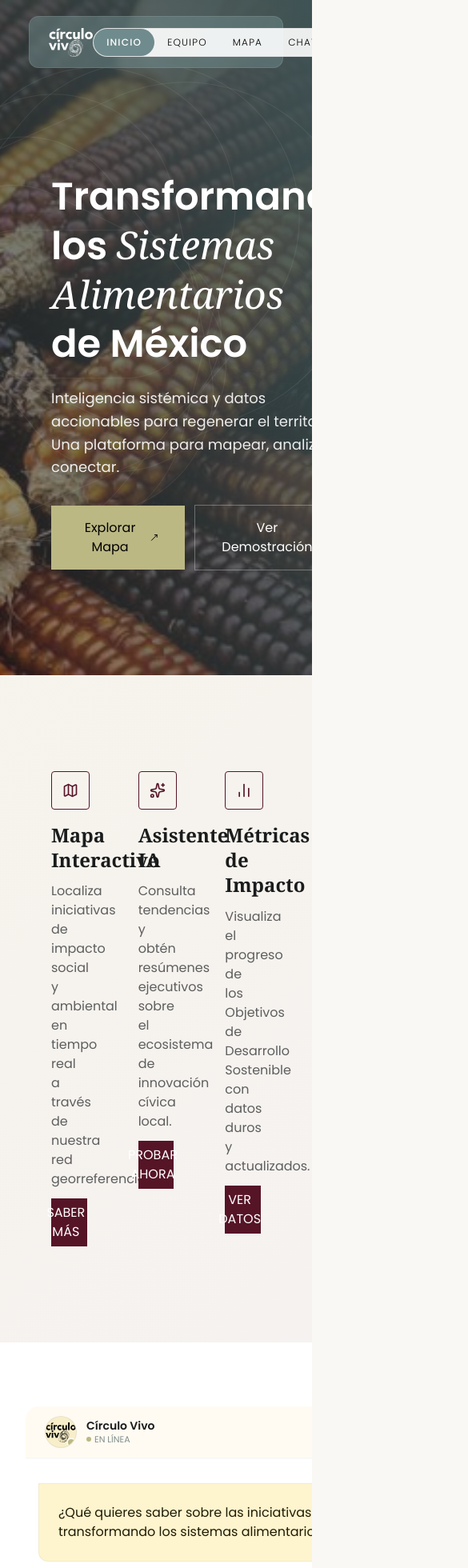
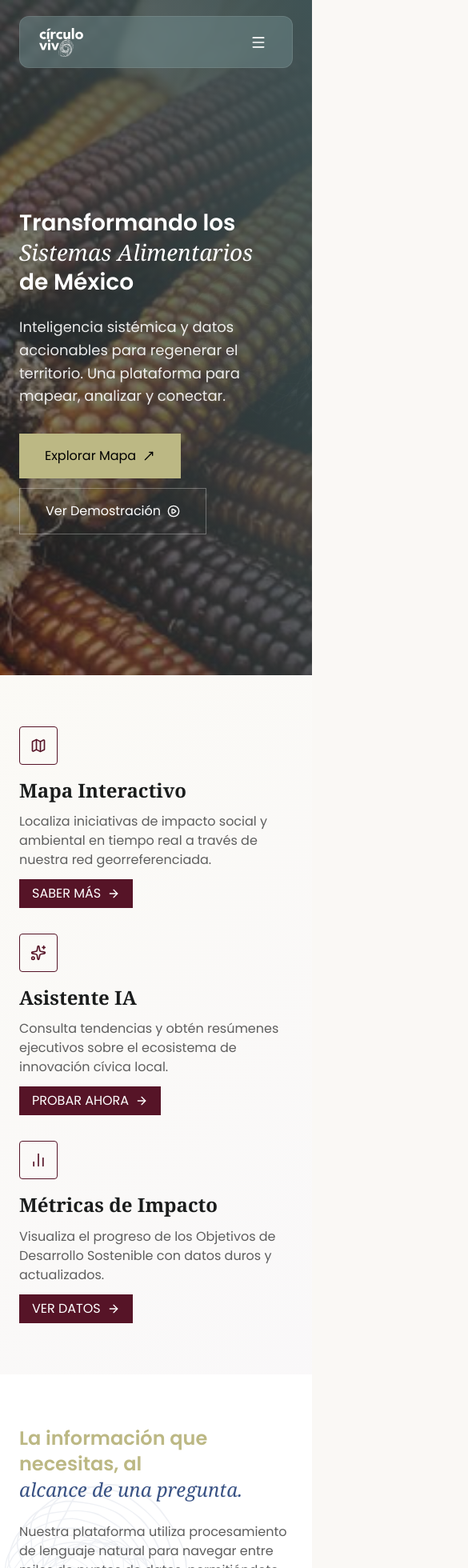
Before and after one commit to CentroFuturoCiudades/circulo_vivo_web, a Next.js app: page / in a window 390 px wide. Shown: the top 1960 px of the page at 80% size, 585 px wide, since content can reach past the window. Built offline with nearby package versions, Linux system fonts and the light colour scheme.

Commit message:
feat: enhance layout and responsiveness of HeroSection, NavBar, and Footer components

```diff
--- a/src/app/page.tsx
+++ b/src/app/page.tsx
@@ -88,7 +88,7 @@ function HeroSection() {
 
             {/* Decorative sphere rings */}
             <div
-                className="absolute pointer-events-none select-none"
+                className="absolute pointer-events-none select-none hidden lg:block"
                 style={{ right: -80, top: 0, width: 760, height: 760 }}
             >
                 {[320, 390, 460, 530, 600, 670, 740].map((size, i) => (
@@ -107,7 +107,7 @@ function HeroSection() {
             </div>
 
             {/* NavBar */}
-            <div className="relative z-20 px-9 pt-5">
+            <div className="relative z-20 px-6 md:px-9 pt-5">
                 <NavBar
                     links={NAV_LINKS}
                     logoColor="#ffffff"
@@ -125,22 +125,17 @@ function HeroSection() {
 
             {/* Hero content */}
             <div
-                className="relative z-10 flex-1 mx-auto w-full max-w-[1280px] px-16 flex items-center justify-between"
-                style={{ paddingTop: 80, paddingBottom: 80, gap: 80 }}
+                className="relative z-10 flex-1 w-full px-6 md:px-9 flex flex-col lg:flex-row items-center justify-center lg:justify-between gap-10 lg:gap-20 py-16 lg:py-[80px]"
             >
                 {/* Left column */}
                 <motion.div
                     initial={{ opacity: 0, x: -24 }}
                     animate={{ opacity: 1, x: 0 }}
                     transition={{ duration: 0.75, ease: "easeOut", delay: 0.1 }}
-                    className="flex flex-col gap-6 max-w-[540px]"
+                    className="flex flex-col gap-6 w-full"
                 >
                     <h1
-                        className="font-sans font-semibold text-white"
-                        style={{
-                            fontSize: 48,
-                            lineHeight: "60px",
-                        }}
+                        className="font-sans font-semibold text-white text-[28px] leading-[36px] md:text-[36px] md:leading-[46px] lg:text-[48px] lg:leading-[60px]"
                     >
                         Transformando los{" "}
                         <span
@@ -160,7 +155,7 @@ function HeroSection() {
                         regenerar el territorio. Una plataforma para mapear,
                         analizar y conectar.
                     </p>
-                    <div className="flex items-center gap-3 pt-2">
+                    <div className="flex flex-wrap items-center gap-3 pt-2">
                         <motion.div
                             whileHover={{ scale: 1.03 }}
                             whileTap={{ scale: 0.97 }}
@@ -192,7 +187,7 @@ function HeroSection() {
 
                 {/* Right — floating stat cards */}
                 <div
-                    className="relative flex-shrink-0"
+                    className="relative flex-shrink-0 hidden lg:block"
                     style={{ width: 466, height: 390 }}
                 >
                     {/* Card navy */}
@@ -316,7 +311,7 @@ const FEATURES = [
 function FeatureCardsSection() {
     const router = useRouter();
     return (
-        <section className="relative w-full" style={{ padding: "120px 64px" }}>
+        <section className="relative w-full py-16 md:py-20 lg:py-[120px]">
             {/* Subtle bg gradient */}
             <div
                 className="absolute inset-0 pointer-events-none"
@@ -325,8 +320,8 @@ function FeatureCardsSection() {
                         "linear-gradient(135deg, rgba(222,212,176,0.12) 0%, rgba(209,198,207,0.12) 100%)",
                 }}
             />
-            <div className="relative mx-auto max-w-[1280px]">
-                <div className="grid grid-cols-3 gap-16">
+            <div className="relative px-6 md:px-9">
+                <div className="grid grid-cols-1 md:grid-cols-2 lg:grid-cols-3 gap-8 lg:gap-16">
                     {FEATURES.map((feature, i) => (
                         <FadeUp
                             key={feature.title}
@@ -363,7 +358,7 @@ function FeatureCardsSection() {
                                 variant="primary"
                                 iconRight={ArrowRight}
                                 onClick={() => router.push(feature.href)}
-                                className="normal-case tracking-normal font-normal text-base h-auto py-1.5 px-2"
+                                className="normal-case tracking-normal font-normal text-base h-auto py-1.5 px-4 w-fit"
                             >
                                 {feature.cta}
                             </Button>
@@ -645,42 +640,34 @@ function ChatbotHighlightSection() {
                 }}
             />
 
-            <div
-                className="relative mx-auto max-w-[1280px] flex items-start gap-0"
-                style={{ minHeight: 813 }}
-            >
-                {/* Left — chatbot preview */}
-                <FadeUp
-                    delay={0}
-                    className="flex items-center justify-center px-8 py-20 flex-shrink-0"
-                >
-                    <ChatbotMock />
+            <div className="relative px-6 md:px-9 flex flex-col lg:flex-row items-center justify-center gap-10 lg:gap-20 py-16 md:py-20 lg:py-[120px]">
+                {/* Col izquierda — mock, mismo patrón que Indicators */}
+                <FadeUp delay={0} className="hidden md:flex items-center justify-center lg:shrink-0">
+                    {/* Tablet: escala 0.67 */}
+                    <div className="md:block lg:hidden" style={{ width: 383, height: 437, overflow: "hidden" }}>
+                        <div style={{ transform: "scale(0.67)", transformOrigin: "top left", width: 572, height: 653 }}>
+                            <ChatbotMock />
+                        </div>
+                    </div>
+                    {/* Desktop: tamaño completo */}
+                    <div className="hidden lg:block">
+                        <ChatbotMock />
+                    </div>
                 </FadeUp>
 
-                {/* Right — text content */}
+                {/* Col derecha — texto */}
                 <div
-                    className="flex flex-col justify-center px-8 py-20"
+                    className="flex flex-col w-full lg:w-auto"
                     style={{ gap: 24 }}
                 >
                     <FadeUp delay={0.1}>
                         <h2
-                            className="font-sans font-semibold text-[#395284]"
-                            style={{
-                                fontSize: 38.67,
-                                maxWidth: 552,
-                                color: "#BCB884",
-                                lineHeight: "50.27px",
-                            }}
+                            className="font-sans font-semibold text-[#BCB884] text-[24px] leading-[32px] md:text-[32px] md:leading-[42px] lg:text-[38.67px] lg:leading-[50.27px] lg:max-w-[552px]"
                         >
                             La información que necesitas, al
                             <br />
                             <span
-                                className="font-serif font-medium italic"
-                                style={{
-                                    fontSize: 38.67,
-                                    color: "#395284",
-                                    lineHeight: "50.27px",
-                                }}
+                                className="font-serif font-medium italic text-[#395284] text-[24px] leading-[32px] md:text-[32px] md:leading-[42px] lg:text-[38.67px] lg:leading-[50.27px]"
                             >
                                 alcance de una pregunta.
                             </span>
@@ -754,8 +741,7 @@ function EcosystemMapSection() {
     const router = useRouter();
     return (
         <section
-            className="relative w-full overflow-hidden"
-            style={{ height: 640 }}
+            className="relative w-full overflow-hidden h-[480px] md:h-[560px] lg:h-[640px]"
         >
             <div
                 className="absolute inset-0 bg-cover bg-center bg-no-repeat"
@@ -776,30 +762,19 @@ function EcosystemMapSection() {
                     <motion.div
                         whileHover={{ scale: 1.01 }}
                         transition={{ type: "spring", stiffness: 200 }}
-                        className="relative overflow-hidden"
-                        style={{ width: 512, borderRadius: 8 }}
+                        className="relative overflow-hidden w-[calc(100vw-48px)] lg:w-[512px] rounded-[8px]"
                     >
                         {/* Crimson bg */}
                         <div className="absolute inset-0 bg-[#561427]" />
                         {/* Content */}
-                        <div className="relative z-10 p-12 flex flex-col items-center gap-2">
+                        <div className="relative z-10 p-6 md:p-8 lg:p-12 flex flex-col items-center gap-2">
                             <h2
-                                className="font-serif font-semibold text-white text-center"
-                                style={{
-                                    fontSize: 32,
-                                    lineHeight: "40px",
-                                    marginBottom: 12,
-                                }}
+                                className="font-serif font-semibold text-white text-center text-xl leading-7 lg:text-[32px] lg:leading-[40px] mb-3"
                             >
                                 Navega el ecosistema
                             </h2>
                             <p
-                                className="font-sans font-regular text-white text-center"
-                                style={{
-                                    fontSize: 16,
-                                    lineHeight: "24px",
-                                    paddingBottom: 40,
-                                }}
+                                className="font-sans font-regular text-white text-center text-sm lg:text-base pb-8 lg:pb-10"
                             >
                                 Visualiza la distribución geográfica de los
                                 esfuerzos ciudadanos y encuentra colaboradores
@@ -850,23 +825,18 @@ function IndicatorsDashboardSection() {
     const router = useRouter();
     const maxVal = Math.max(...CHART_DATA.map((d) => d.value));
     return (
-        <section className="w-full" style={{ padding: "120px 0" }}>
+        <section className="w-full py-16 md:py-20 lg:py-[120px]">
             <div
-                className="mx-auto flex items-center justify-center gap-20"
-                style={{ maxWidth: 1280, padding: "0 32px" }}
+                className="flex flex-col lg:flex-row items-center justify-center gap-10 lg:gap-20 px-6 md:px-9"
             >
                 {/* Left — text */}
                 <FadeUp
                     delay={0}
-                    className="flex flex-col gap-5 shrink-0 w-[379px]"
+                    className="flex flex-col gap-5 w-full lg:shrink-0 lg:w-[379px]"
                 >
                     <h2
-                        className="font-sans font-semibold text-[#1a1c1c]"
-                        style={{
-                            fontSize: 32,
-                            letterSpacing: "-0.32px",
-                            lineHeight: "40px",
-                        }}
+                        className="font-sans font-semibold text-[#1a1c1c] text-2xl lg:text-[32px] lg:leading-[40px]"
+                        style={{ letterSpacing: "-0.32px" }}
                     >
                         Visualiza lo{" "}
                         <em
@@ -898,17 +868,9 @@ function IndicatorsDashboardSection() {
                 {/* Right — chart card */}
                 <FadeUp delay={0.15}>
                     <div
-                        className="bg-white"
+                        className="bg-white w-full lg:w-[565px] flex flex-col gap-5 rounded-2xl border border-[#d1c6cf] p-5 lg:p-[25px]"
                         style={{
-                            width: 565,
-                            borderRadius: 16,
-                            border: "1px solid #d1c6cf",
-                            boxShadow:
-                                "0 1px 2.625px rgba(0,0,0,0.04), 0 2px 10.5px rgba(57,82,132,0.07)",
-                            padding: "25px 25px 20px 25px",
-                            display: "flex",
-                            flexDirection: "column",
-                            gap: 20,
+                            boxShadow: "0 1px 2.625px rgba(0,0,0,0.04), 0 2px 10.5px rgba(57,82,132,0.07)",
                         }}
                     >
                         {/* Chart header */}
@@ -1013,8 +975,7 @@ function ConversionBannerSection() {
     const router = useRouter();
     return (
         <section
-            className="relative overflow-hidden"
-            style={{ margin: "0 36px", padding: "60px 0" }}
+            className="relative overflow-hidden py-[60px] mx-6 md:mx-9 mb-12"
         >
             <div
                 className="absolute inset-0 bg-cover bg-center bg-no-repeat"
@@ -1027,18 +988,12 @@ function ConversionBannerSection() {
             />
 
             <div
-                className="relative z-10 mx-auto flex items-center justify-between"
-                style={{ maxWidth: 1216, padding: 80, gap: 329 }}
+                className="relative z-10 flex flex-col lg:flex-row items-start lg:items-center justify-between gap-8 lg:gap-0 px-6 md:px-9 py-10 md:py-16 lg:py-[80px]"
             >
                 <FadeUp delay={0} className="flex flex-col gap-2">
                     <h2
-                        className="font-sans font-semibold text-white"
-                        style={{
-                            fontSize: 32,
-                            letterSpacing: "-0.32px",
-                            lineHeight: 1.2,
-                            maxWidth: 544,
-                        }}
+                        className="font-sans font-semibold text-white text-2xl lg:text-[32px] max-w-full lg:max-w-[544px]"
+                        style={{ letterSpacing: "-0.32px", lineHeight: 1.2 }}
                     >
                         Únete a la red de transformación
                     </h2>
@@ -1069,7 +1024,7 @@ function ConversionBannerSection() {
 // ── PAGE ──────────────────────────────────────────────────────────────────────
 export default function HomePage() {
     return (
-        <main className="w-full">
+        <main className="w-full bg-white">
             <HeroSection />
             <FeatureCardsSection />
             <ChatbotHighlightSection />
--- a/src/components/molecules/NavBar/NavBar.tsx
+++ b/src/components/molecules/NavBar/NavBar.tsx
@@ -1,4 +1,6 @@
 "use client";
+import { useState } from "react";
+import { Menu, X } from "lucide-react";
 import { cn } from "@/lib/utils";
 import { CirculoVivoLogo } from "@/components/atoms/CirculoVivoLogo";
 
@@ -13,28 +15,16 @@ export interface NavBarProps {
   logo?: React.ReactNode;
   action?: React.ReactNode;
 
-  // ── Appearance — editable per-instance ────────────────
-  /** Hex for bar background. Default: #708b8d */
   bgColor?: string;
-  /** 0-100 opacity for bar background. Default: 50 */
   bgOpacity?: number;
-  /** Enable backdrop blur 3.5px. Default: true */
   blur?: boolean;
-  /** Hex for active pill bg. Default: #708b8d */
   activeLinkColor?: string;
-  /** 0-100 opacity for active pill bg. Default: 100 */
   activeLinkOpacity?: number;
-  /** Hex for active link text. Default: #ffffff */
   activeLinkTextColor?: string;
-  /** Hex for inactive link text. Default: #000000 */
   linkTextColor?: string;
-  /** Hex for nav pill container bg. Default: #ffffff */
   pillBgColor?: string;
-  /** CSS color for the default logo. Default: #000000 */
   logoColor?: string;
-  /** 0-100 opacity for nav pill container. Default: 90 */
   pillBgOpacity?: number;
-
   fixed?: boolean;
   className?: string;
 }
@@ -64,50 +54,45 @@ export function NavBar({
   fixed               = false,
   className,
 }: NavBarProps) {
+  const [open, setOpen] = useState(false);
+
+  const bgStyle = {
+    backgroundColor:      toRgba(bgColor, bgOpacity),
+    backdropFilter:       blur ? "blur(3.5px)" : undefined,
+    WebkitBackdropFilter: blur ? "blur(3.5px)" : undefined,
+  };
+
   return (
+    <div className="relative">
+      {/* ── Bar ── */}
       <nav
         className={cn(
-        // Design: width 1216, height 65, padding [6,24], cornerRadius 8
           "w-full h-[65px] flex items-center justify-between",
-        "px-6",              // horizontal padding: 24px
-        "rounded-lg",        // cornerRadius: 8
+          "px-6",
+          "rounded-lg",
           "border border-white/10",
           fixed && "fixed top-0 left-1/2 -translate-x-1/2 z-50 max-w-[1216px]",
           className
         )}
-      style={{
-        backgroundColor:     toRgba(bgColor, bgOpacity),
-        backdropFilter:      blur ? "blur(3.5px)" : undefined,
-        WebkitBackdropFilter:blur ? "blur(3.5px)" : undefined,
-      }}
+        style={bgStyle}
       >
-      {/* Logo — left */}
+        {/* Logo */}
         <div className="flex items-center flex-shrink-0">
           {logo ?? <CirculoVivoLogo color={logoColor} />}
         </div>
 
-      {/* Nav pill — center
-          Design measurement: NhGax height:36, width:452
-          Pill height = auto (driven by active item's py-[6px] + text 16px*1.5 + py-[6px] = 36px)
-          Inactive items: self-stretch to fill the 36px pill height
-      */}
+        {/* Nav pill — desktop only */}
         <div
-        className="flex items-center h-[36px] rounded-full border border-black/5"
+          className="hidden md:flex items-center h-[36px] rounded-full border border-black/5"
           style={{ backgroundColor: toRgba(pillBgColor, pillBgOpacity) }}
         >
-        {links.map((link) => {
-          if (link.active) {
-            return (
+          {links.map((link) =>
+            link.active ? (
               <a
                 key={link.href}
                 href={link.href}
                 aria-current="page"
-                className={cn(
-                  "flex items-center self-stretch rounded-full",
-                  "px-4",
-                  "font-sans font-medium text-[12px] tracking-[0.1em] uppercase leading-[1.333]",
-                  "whitespace-nowrap select-none"
-                )}
+                className="flex items-center self-stretch rounded-full px-4 font-sans font-medium text-[12px] tracking-[0.1em] uppercase leading-[1.333] whitespace-nowrap select-none"
                 style={{
                   backgroundColor: toRgba(activeLinkColor, activeLinkOpacity),
                   color: activeLinkTextColor,
@@ -115,33 +100,58 @@ export function NavBar({
               >
                 {link.label}
               </a>
-            );
-          }
-
-          return (
+            ) : (
               <a
                 key={link.href}
                 href={link.href}
-              className={cn(
-                // Inactive: self-stretch fills the 36px pill height
-                "flex items-center self-stretch",
-                "px-4",
-                "font-sans font-light text-[12px] tracking-[0.1em] uppercase leading-[1.333]",
-                "whitespace-nowrap select-none",
-                "hover:opacity-60 transition-opacity"
-              )}
+                className="flex items-center self-stretch px-4 font-sans font-light text-[12px] tracking-[0.1em] uppercase leading-[1.333] whitespace-nowrap select-none hover:opacity-60 transition-opacity"
                 style={{ color: linkTextColor }}
               >
                 {link.label}
               </a>
-          );
-        })}
+            )
+          )}
         </div>
 
-      {/* Action slot — right (design: width 76, height 37) */}
-      <div className="flex items-center justify-end flex-shrink-0 w-[76px]">
+        {/* Right: action + hamburger */}
+        <div className="flex items-center gap-3 flex-shrink-0 md:w-[76px] justify-end">
           {action}
+          {/* Hamburger — mobile only */}
+          <button
+            className="md:hidden flex items-center justify-center w-9 h-9 rounded-md"
+            style={{ color: logoColor }}
+            onClick={() => setOpen((v) => !v)}
+            aria-label={open ? "Cerrar menú" : "Abrir menú"}
+          >
+            {open ? <X size={20} /> : <Menu size={20} />}
+          </button>
         </div>
       </nav>
+
+      {/* ── Mobile dropdown ── */}
+      {open && (
+        <div
+          className="md:hidden absolute top-[69px] left-0 right-0 z-50 rounded-lg border border-white/10 overflow-hidden"
+          style={bgStyle}
+        >
+          {links.map((link) => (
+            <a
+              key={link.href}
+              href={link.href}
+              onClick={() => setOpen(false)}
+              className="flex items-center px-6 py-4 font-sans font-medium text-[13px] tracking-[0.1em] uppercase border-b border-white/10 last:border-0 transition-opacity hover:opacity-70"
+              style={{
+                color: link.active ? activeLinkTextColor : linkTextColor,
+                backgroundColor: link.active
+                  ? toRgba(activeLinkColor, activeLinkOpacity)
+                  : "transparent",
+              }}
+            >
+              {link.label}
+            </a>
+          ))}
+        </div>
+      )}
+    </div>
   );
 }
```
Also changed, not shown: src/components/molecules/Footer/Footer.tsx (+7 -8 lines). Lines whose indentation alone changed are shown as unchanged.
